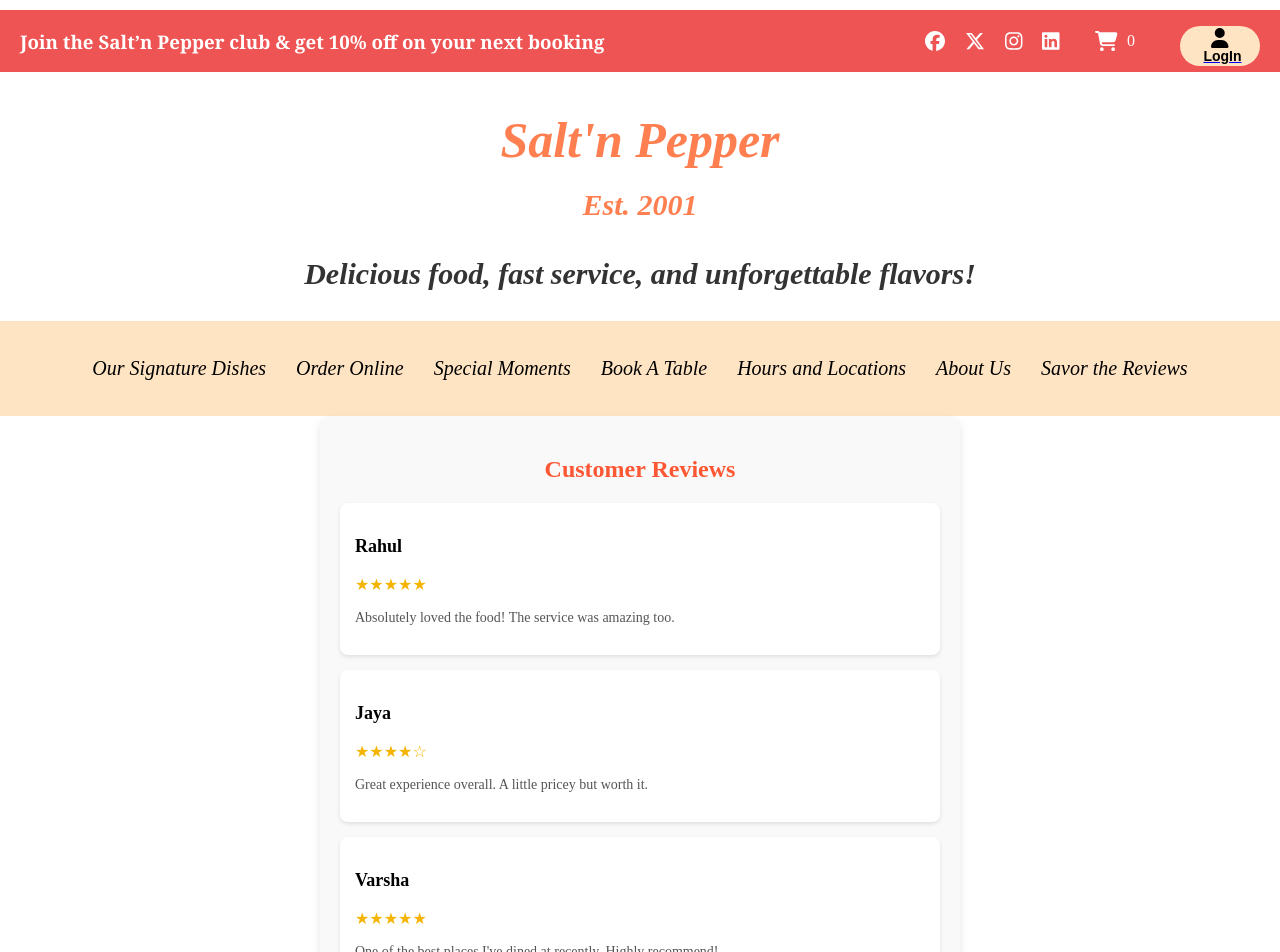
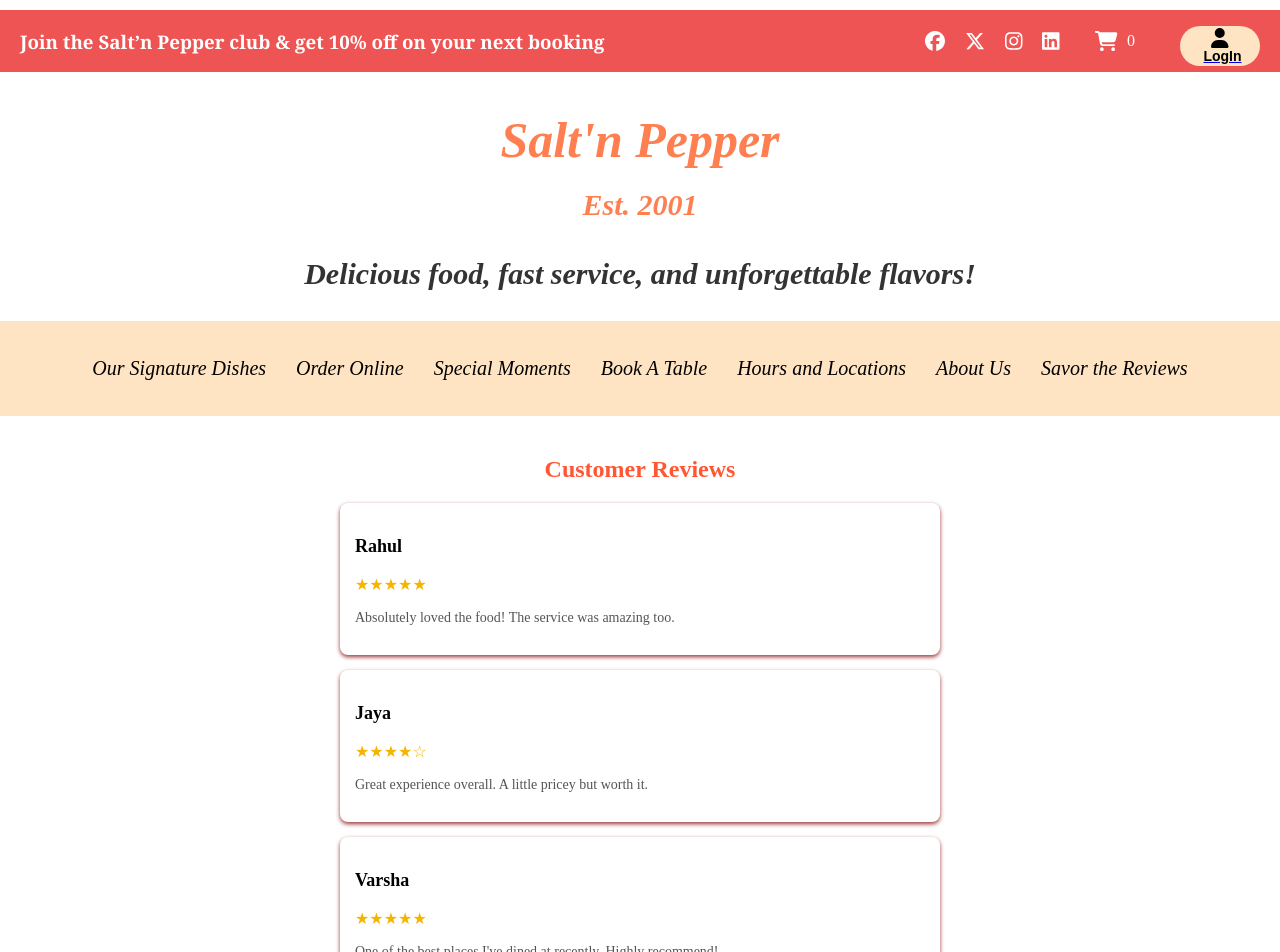
Before and after one commit to shriyatanwar/cafe, a React (Create React App) app: page /review in a window 1280 px wide. Shown: the top 952 px of the page. Built offline with nearby package versions, Linux system fonts and the light colour scheme; no server answers.

Commit message:
some small changes but final one

```diff
--- a/src/App.css
+++ b/src/App.css
@@ -64,7 +64,7 @@ body, html {
   text-decoration: none;
 }
 #login_button:hover .guest-text {
-  color: rgb(255, 0, 208);
+  color: rgb(255, 140, 0);
 }
 .reshead{
   text-decoration: none;
--- a/src/reviewSection.css
+++ b/src/reviewSection.css
@@ -2,9 +2,9 @@
     max-width: 600px;
     margin: 0 auto;
     padding: 20px;
-    background-color: #f9f9f9;
+    /* background-color: #f9f9f9; */
     border-radius: 10px;
-    box-shadow: 0 4px 8px rgba(0, 0, 0, 0.1);
+    /* box-shadow: 0 4px 8px rgba(0, 0, 0, 0.1); */
     margin-bottom: 10px;
   }
 
@@ -25,7 +25,7 @@
     padding: 15px;
     background: white;
     border-radius: 8px;
-    box-shadow: 0 2px 4px rgba(0, 0, 0, 0.1);
+    box-shadow: 0 2px 4px rgba(155, 54, 54, 1);
     transition: transform 0.2s;
   }
 
```
